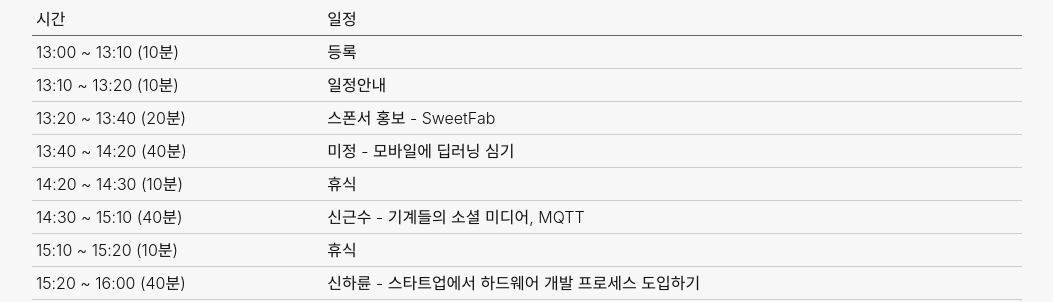
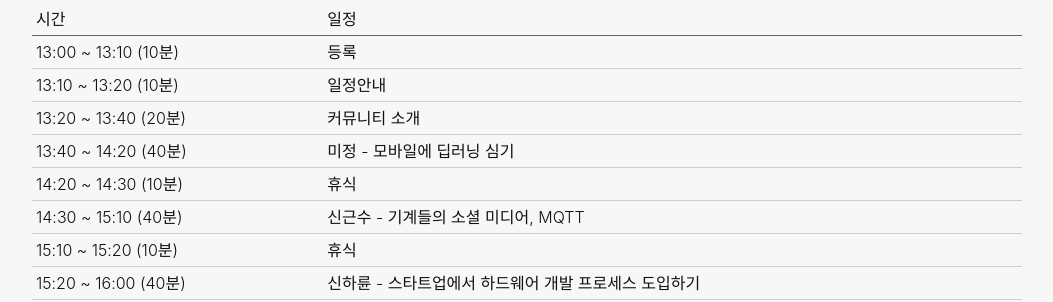
Before and after one commit to ubuntu-kr/events, a Jekyll site: the page built from _posts/2018-04-15-ubuntu-fest.md, in a window 1280 px wide and 900 px high, scrolled down 1865 px. Shown: the part 152-454 px from the top of the window, without its empty margins (113-1166 px from the left). Built offline with Jekyll 4.4.1, drawn with Linux system fonts in a browser that asks for light colours; some web fonts are replaced.

Commit message:
일정 수정

```diff
--- a/_posts/2018-04-15-ubuntu-fest.md
+++ b/_posts/2018-04-15-ubuntu-fest.md
@@ -41,7 +41,7 @@ image: "https://lh3.googleusercontent.com/r0O2DQ_5RuozCzBr84VtpQP_il48C_1kivpdu_
 --- | ---
 13:00 ~ 13:10 (10분) |	등록
 13:10 ~ 13:20 (10분) |	일정안내
-13:20 ~ 13:40 (20분) |	스폰서 홍보 - SweetFab
+13:20 ~ 13:40 (20분) |  커뮤니티 소개
 13:40 ~ 14:20 (40분) |	미정 - 모바일에 딥러닝 심기
 14:20 ~ 14:30 (10분) |	휴식
 14:30 ~ 15:10 (40분) |	신근수 - 기계들의 소셜 미디어, MQTT
```
